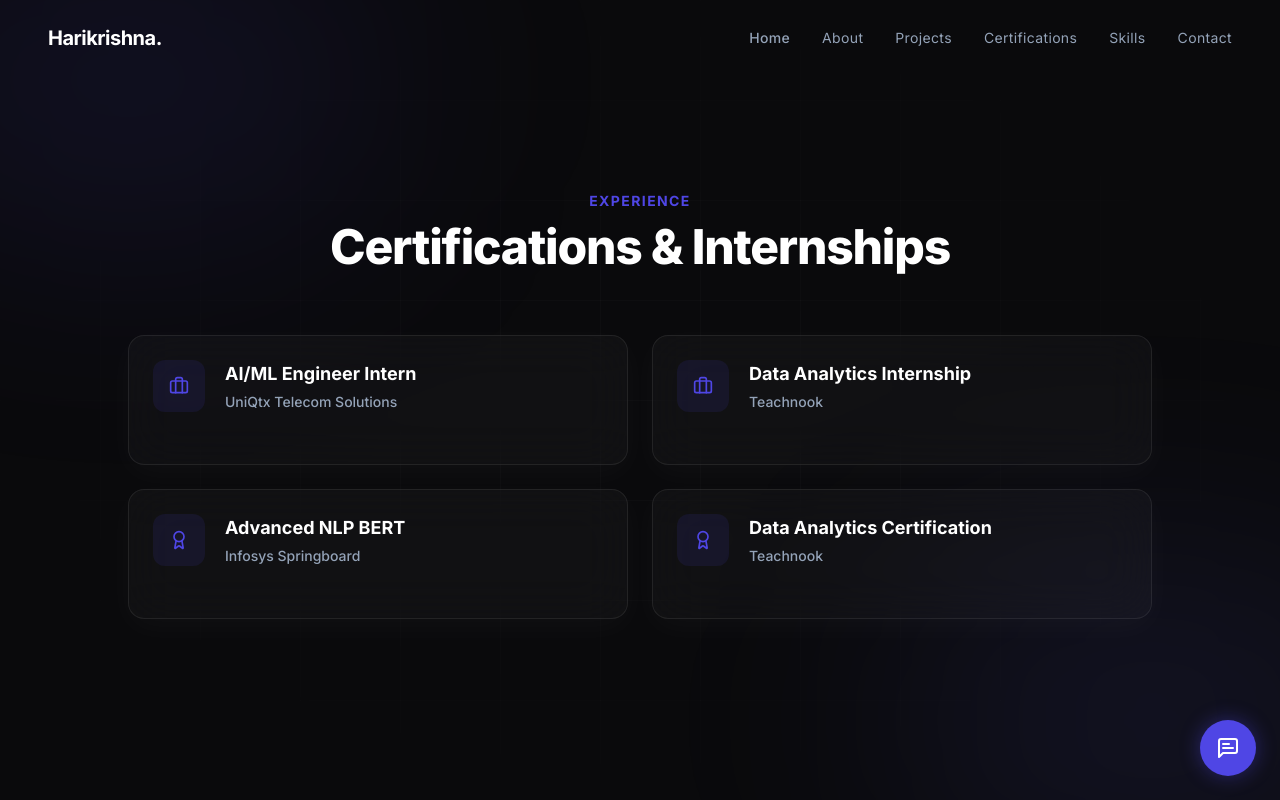
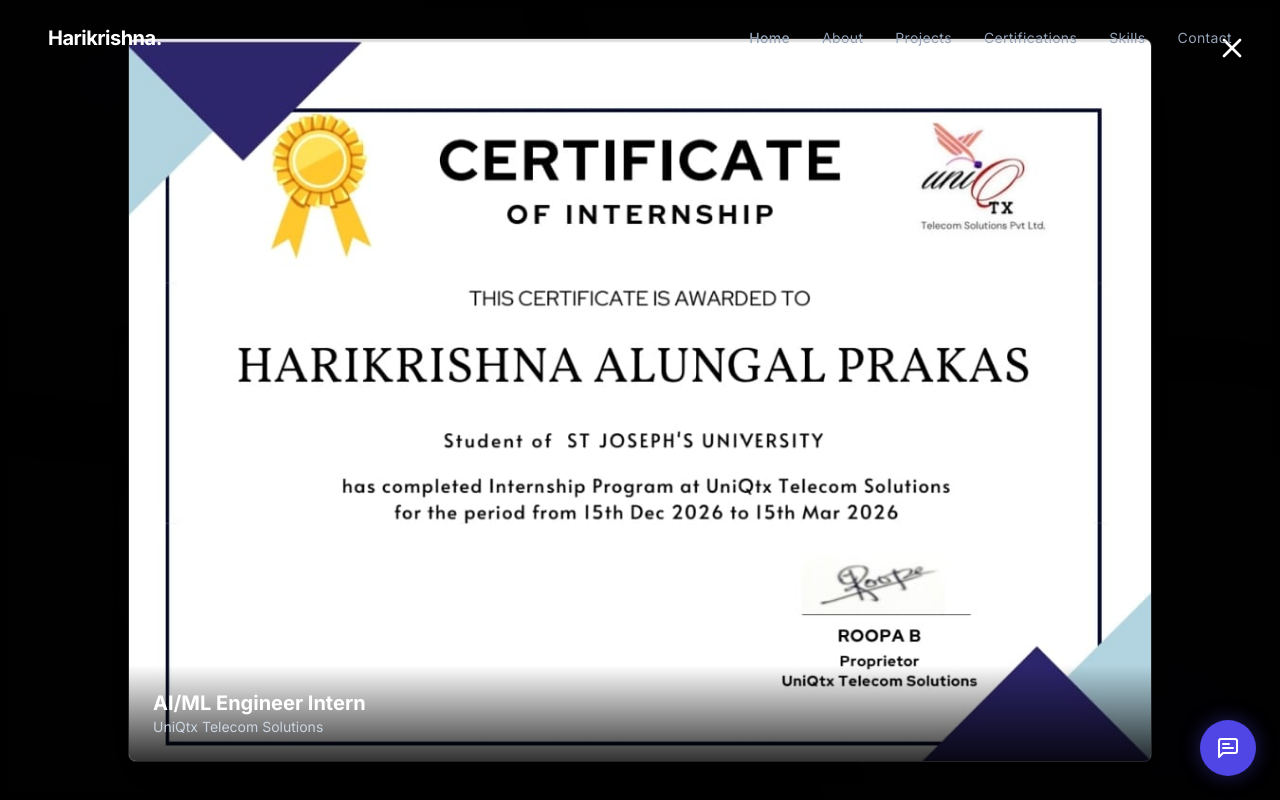
Before and after one commit to harialungal/ai-portfolio, a React (Vite) app: page / in a window 1280 px wide. Both pictures are taken after a click on the element 378 px from the left and 2938 px from the top of the page. Shown: the part 2538-3338 px from the top of the page. Built offline with nearby package versions, Linux system fonts and the light colour scheme.

Commit message:
Add files via upload

```diff
--- a/src/components/About.jsx
+++ b/src/components/About.jsx
@@ -20,7 +20,7 @@
           </h3>
 
           <p className="text-xl md:text-3xl text-slate-300 leading-relaxed font-light tracking-wide text-balance">
-            Computer Science postgraduate specializing in <strong className="font-semibold text-white">AI, ML, and Data Science</strong> with experience in <span className="text-indigo-300">NLP, TTS, and ASR</span> voicebot development.
+            Computer Science postgraduate specializing in <strong className="font-semibold text-white">AI, ML, and Data Science</strong> with experience in <span className="text-indigo-300">NLP, TTS, and ASR</span> for Data Science Enthusiasts.
           </p>
         </motion.div>
       </div>
--- a/src/components/Certifications.jsx
+++ b/src/components/Certifications.jsx
@@ -1,32 +1,31 @@
-import React from 'react';
-import { motion } from 'framer-motion';
-import { Briefcase, Award, ArrowUpRight } from 'lucide-react';
+import React, { useState } from 'react';
+import { motion, AnimatePresence } from 'framer-motion';
+import { Briefcase, Award, ArrowUpRight, X } from 'lucide-react';
 
 const Certifications = () => {
+    const [selectedCert, setSelectedCert] = useState(null);
+
     const items = [
         {
             title: "AI/ML Engineer Intern",
             org: "UniQtx Telecom Solutions",
             type: "internship",
-      icon: <Briefcase size={20} />
-    },
-    {
-      title: "Data Analytics Internship",
-      org: "Teachnook",
-      type: "internship",
-      icon: <Briefcase size={20} />
+            icon: <Briefcase size={20} />,
+            image: "/ai-ml-internship.jpeg"
         },
         {
             title: "Advanced NLP BERT",
             org: "Infosys Springboard",
             type: "certification",
-      icon: <Award size={20} />
+            icon: <Award size={20} />,
+            image: "https://placehold.co/1200x800/1e1e2f/6366f1?text=Infosys+NLP+Certificate"
         },
         {
             title: "Data Analytics Certification",
             org: "Teachnook",
             type: "certification",
-      icon: <Award size={20} />
+            icon: <Award size={20} />,
+            image: "https://placehold.co/1200x800/1e1e2f/3b82f6?text=Teachnook+Data+Analytics+Certificate"
         }
     ];
 
@@ -46,6 +45,7 @@
                             whileInView={{ opacity: 1, scale: 1 }}
                             viewport={{ once: true, margin: "-50px" }}
                             transition={{ duration: 0.5, delay: index * 0.1 }}
+                            onClick={() => setSelectedCert(item)}
                             className="group glass-card flex items-start p-6 rounded-2xl cursor-pointer hover:bg-glassBorder hover:border-primary/50 transition-all shadow-[0_4px_20px_rgba(0,0,0,0.2)]"
                         >
                             <div className="bg-primary/10 text-primary p-4 rounded-xl mr-5 group-hover:bg-primary group-hover:text-white transition-colors duration-300">
@@ -63,6 +63,47 @@
                     ))}
                 </div>
             </div>
+
+            {/* Certificate Modal */}
+            <AnimatePresence>
+                {selectedCert && (
+                    <motion.div
+                        initial={{ opacity: 0 }}
+                        animate={{ opacity: 1 }}
+                        exit={{ opacity: 0 }}
+                        onClick={() => setSelectedCert(null)}
+                        className="fixed inset-0 z-[100] bg-black/90 backdrop-blur-sm flex items-center justify-center p-4 cursor-zoom-out"
+                    >
+                        <motion.button
+                            initial={{ scale: 0 }}
+                            animate={{ scale: 1 }}
+                            onClick={() => setSelectedCert(null)}
+                            className="absolute top-6 right-6 text-white hover:text-primary transition-colors p-2"
+                        >
+                            <X size={32} />
+                        </motion.button>
+
+                        <motion.div
+                            initial={{ scale: 0.9, opacity: 0, rotateX: 20 }}
+                            animate={{ scale: 1, opacity: 1, rotateX: 0 }}
+                            exit={{ scale: 0.9, opacity: 0, rotateX: 20 }}
+                            transition={{ type: "spring", damping: 25, stiffness: 300 }}
+                            onClick={(e) => e.stopPropagation()}
+                            className="relative max-w-5xl w-full aspect-[1.414/1] bg-surface rounded-lg shadow-2xl overflow-hidden cursor-default border border-glassBorder"
+                        >
+                            <img
+                                src={selectedCert.image}
+                                alt={selectedCert.title}
+                                className="w-full h-full object-cover"
+                            />
+                            <div className="absolute bottom-0 left-0 right-0 p-6 bg-gradient-to-t from-black/80 to-transparent">
+                                <h3 className="text-xl font-bold text-white">{selectedCert.title}</h3>
+                                <p className="text-slate-300 text-sm">{selectedCert.org}</p>
+                            </div>
+                        </motion.div>
+                    </motion.div>
+                )}
+            </AnimatePresence>
         </section>
     );
 };
--- a/src/components/Hero.jsx
+++ b/src/components/Hero.jsx
@@ -39,7 +39,7 @@
         </motion.h1>
 
         <motion.h2 variants={itemVariants} className="text-xl md:text-2xl text-slate-400 font-light mb-12 max-w-2xl mx-auto leading-relaxed">
-          AI/ML Engineer <span className="opacity-50 mx-2">|</span> Voicebot Developer
+          AI/ML Engineer <span className="opacity-50 mx-2">|</span> Data Science Enthusiasts
         </motion.h2>
 
         <motion.div variants={itemVariants} className="flex flex-col sm:flex-row items-center justify-center gap-4">
--- a/src/components/Projects.jsx
+++ b/src/components/Projects.jsx
@@ -5,7 +5,7 @@
 const Projects = () => {
   const projects = [
     {
-      title: "AI Voicebot Platform",
+      title: "Conversational AI Platform",
       desc: "An advanced, fully integrated conversational agent capable of understanding contextual logic dynamically and outputting highly accurate spoken language.",
       techStack: ["NLP", "TTS", "ASR", "Python", "React"],
       imagePlaceholder: "bg-gradient-to-br from-primary/20 to-indigo-900/40"
```
Also changed, not shown: ai-ml-internship.jpeg (added), public/ai-ml-internship.jpeg (added). Lines whose indentation alone changed are shown as unchanged.
